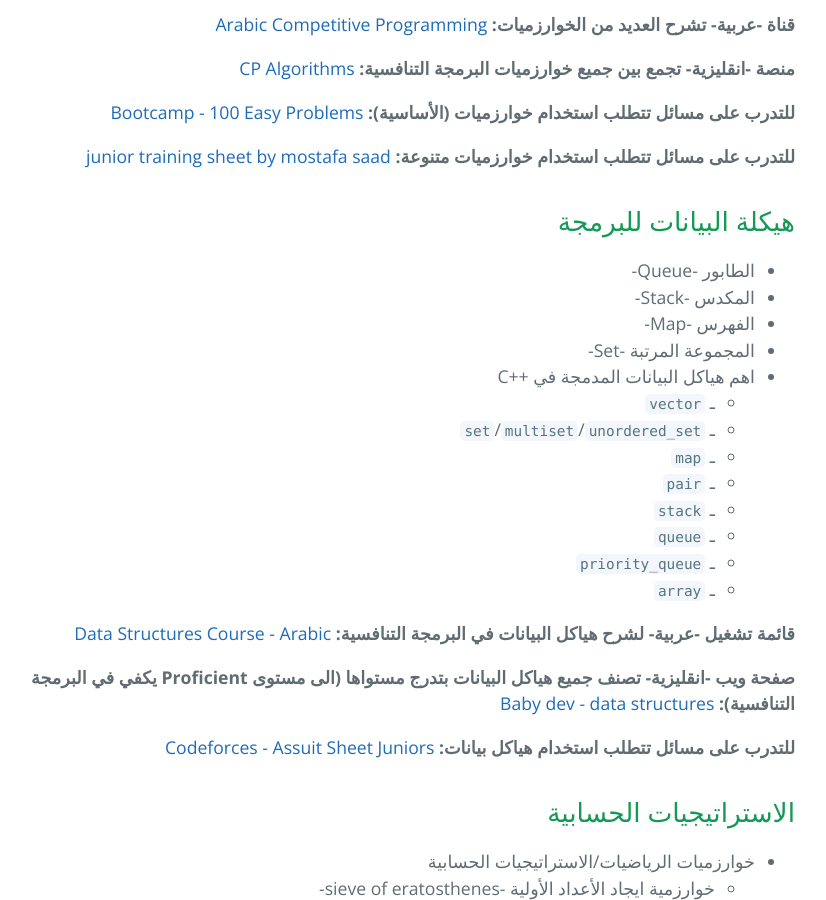
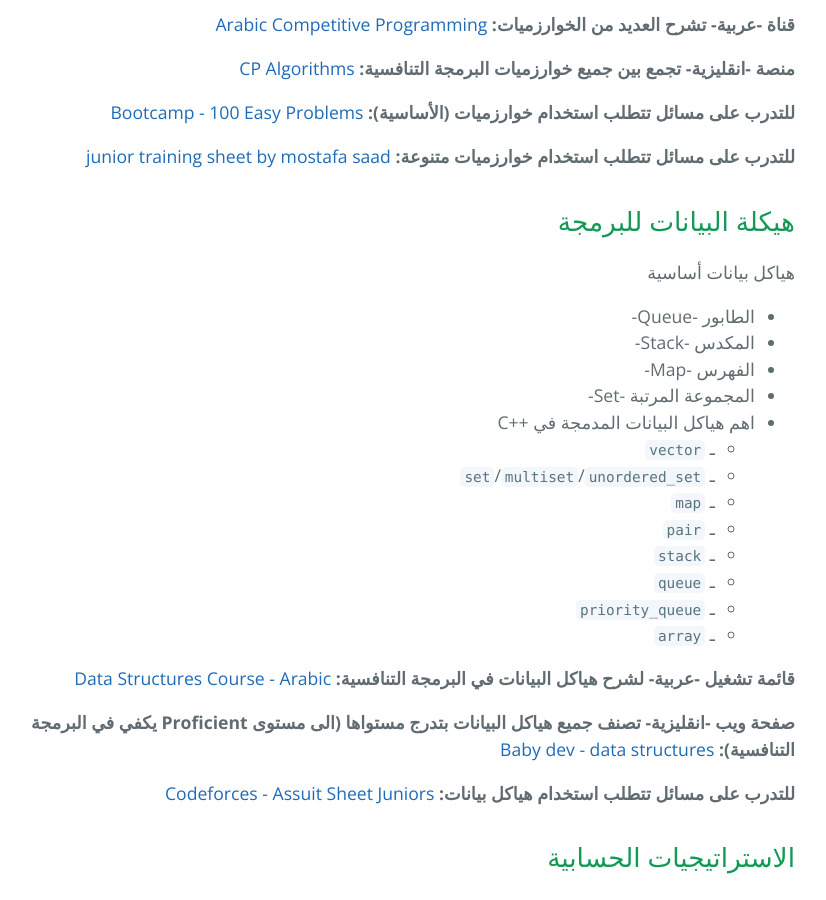
Before and after one commit to Teqaniaat/Teqaniaat, a Jekyll site: the page built from athka/first_exam_topics_junior_ar.md, in a window 1280 px wide and 900 px high, scrolled down 1777 px. Shown: the whole window, without its empty margins (261-1087 px from the left). Built offline with Jekyll 4.4.1, drawn with Linux system fonts in a browser that asks for light colours; the repository's description, which GitHub fills in, is left out.

Commit message:
Update first_exam_topics_junior_ar.md

```diff
--- a/athka/first_exam_topics_junior_ar.md
+++ b/athka/first_exam_topics_junior_ar.md
@@ -66,6 +66,7 @@ lang: ar
 
 <a id="هيكلة-البيانات-للبرمجة"></a>
 ## هيكلة البيانات للبرمجة
+هياكل بيانات أساسية
   - الطابور -Queue-
   - المكدس -Stack-
   - الفهرس -Map-
```
